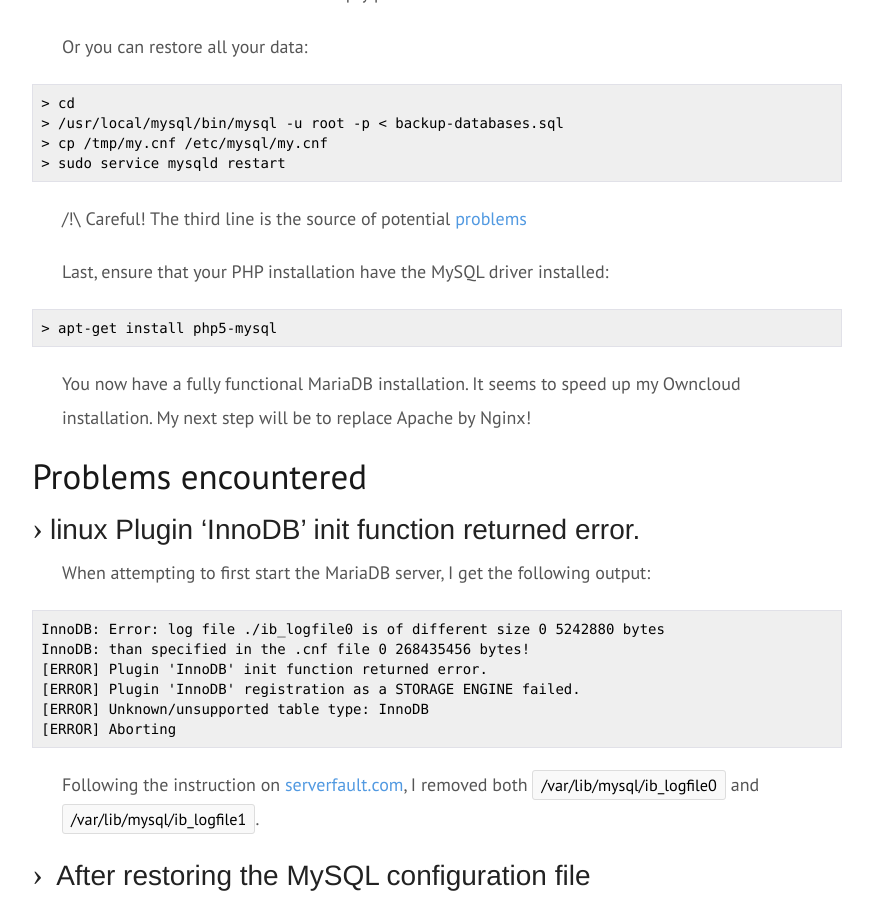
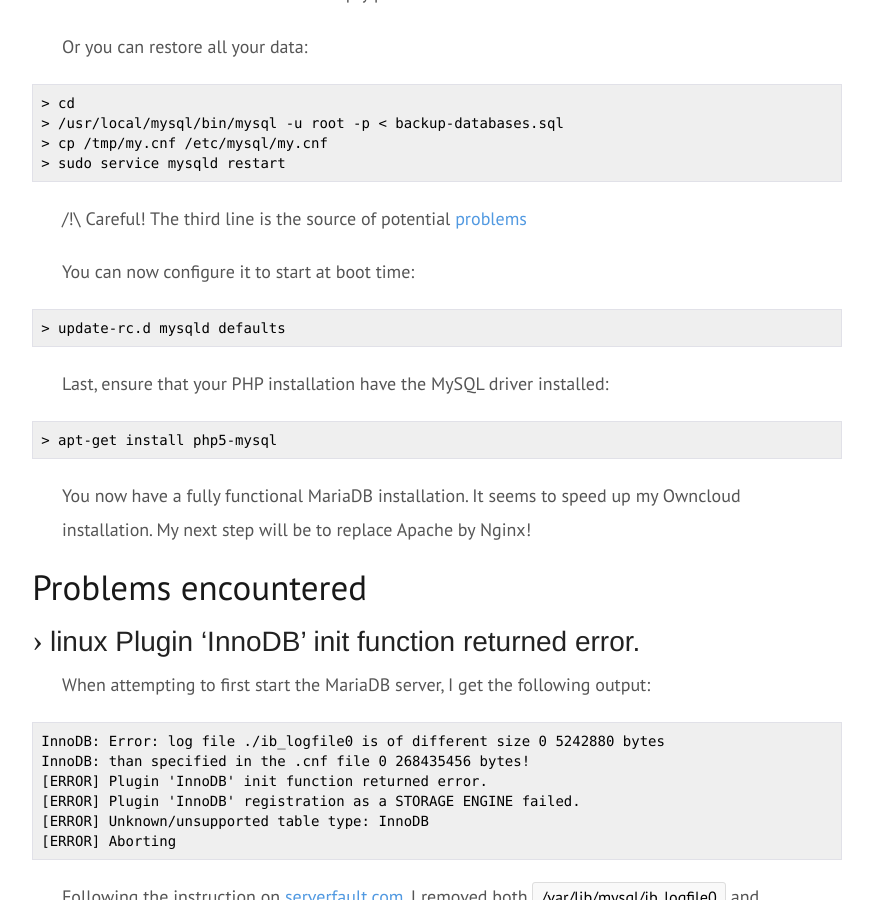
Before and after one commit to EtienneM/EtienneM.github.io, a Jekyll site: the page built from _posts/2014-11-14-mariadb.md, in a window 1280 px wide and 900 px high, scrolled down 3366 px. Shown: the whole window, without its empty margins (203-1076 px from the left). Built offline with Jekyll 4.4.1, drawn with Linux system fonts in a browser that asks for light colours.

Commit message:
Start MariaDB at boot time

```diff
--- a/_posts/2014-11-14-mariadb.md
+++ b/_posts/2014-11-14-mariadb.md
@@ -131,6 +131,10 @@
 
 /!\ Careful! The third line is the source of potential [problems](#pb2)
 
+You can now configure it to start at boot time:
+
+	> update-rc.d mysqld defaults
+
 Last, ensure that your PHP installation have the MySQL driver installed:
 
 	> apt-get install php5-mysql
```
